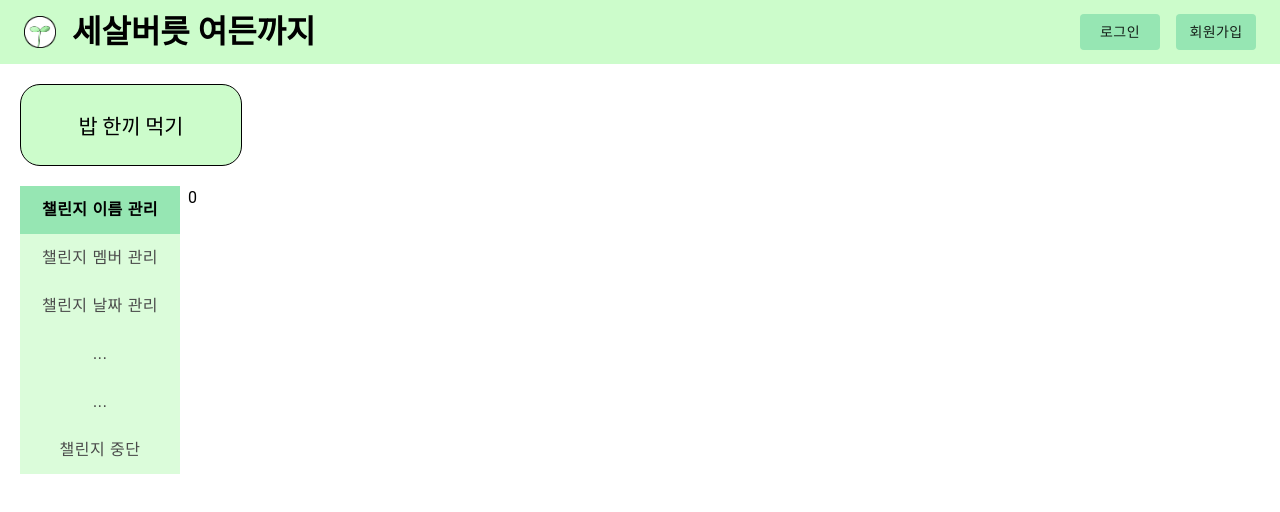
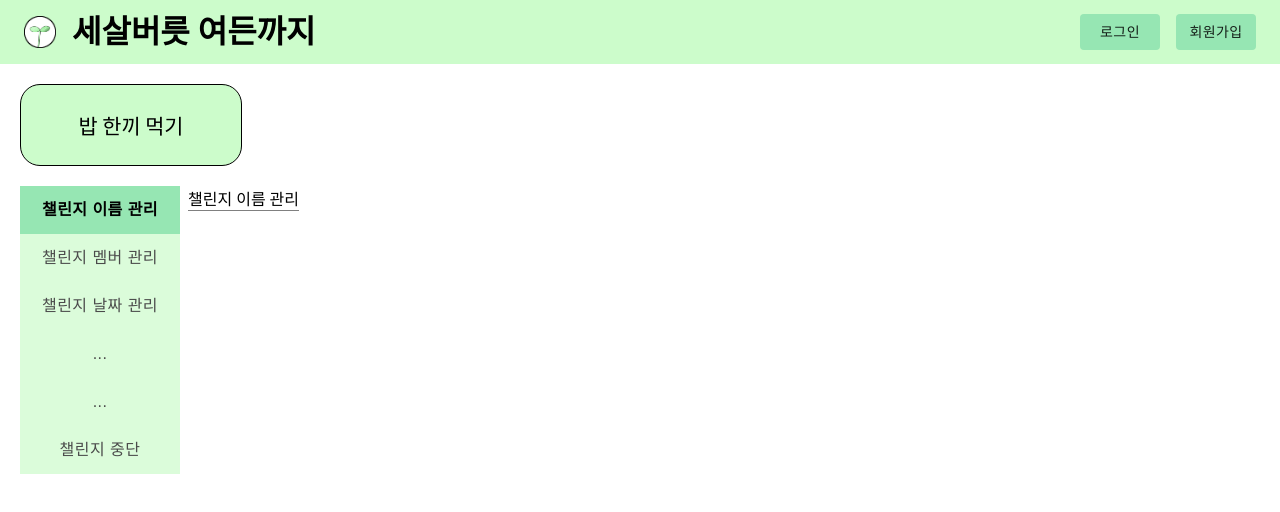
Before and after one commit to TeamGrabit/challenge, a React (Create React App) app in the folder frontend/: page /challenge/manage/1 in a window 1280 px wide. Shown: the top 512 px of the page. Built offline with nearby package versions, Linux system fonts and the light colour scheme.

Commit message:
챌린지 관리 페이지 진행
manageComponent 진행

```diff
--- a/frontend/src/components/ManageComponent.js
+++ b/frontend/src/components/ManageComponent.js
@@ -3,16 +3,27 @@ import { Button, Grid, Box, Typography } from '@material-ui/core';
 
 function ManageComponent({ value, index }) {
 	return (
-		<div>
-			<div className="manageComponent">
+		<div className="manageComponent">
+			{value === index && value === 0 && (
+				<div className="comp_title">
+					<div>챌린지 이름 관리</div>
+				</div>
+			)}
+			{value === index && value === 1 && (
 				<div>
-					{value === index && (
-						<Box>
-							<Typography>{value}</Typography>
-						</Box>
-					)}
+					<div>챌린지 멤버 관리</div>
 				</div>
-			</div>
+			)}
+			{value === index && value === 2 && (
+				<div>
+					<div>챌린지 날짜 관리</div>
+				</div>
+			)}
+			{value === index && value === 5 && (
+				<div>
+					<div>챌린지 중단</div>
+				</div>
+			)}
 		</div>
 	);
 }
--- /dev/null
+++ b/frontend/src/css/components/_manageComponent.scss
@@ -0,0 +1,6 @@
+.manageComponent{
+
+	.comp_title{
+		border-bottom: gray 1px solid;
+	}
+}
--- a/frontend/src/css/main.scss
+++ b/frontend/src/css/main.scss
@@ -22,3 +22,4 @@
 @import './components/sideBar.scss';
 @import './components/changePassword';
 @import './components/challengeList';
+@import './components/manageComponent';
```
